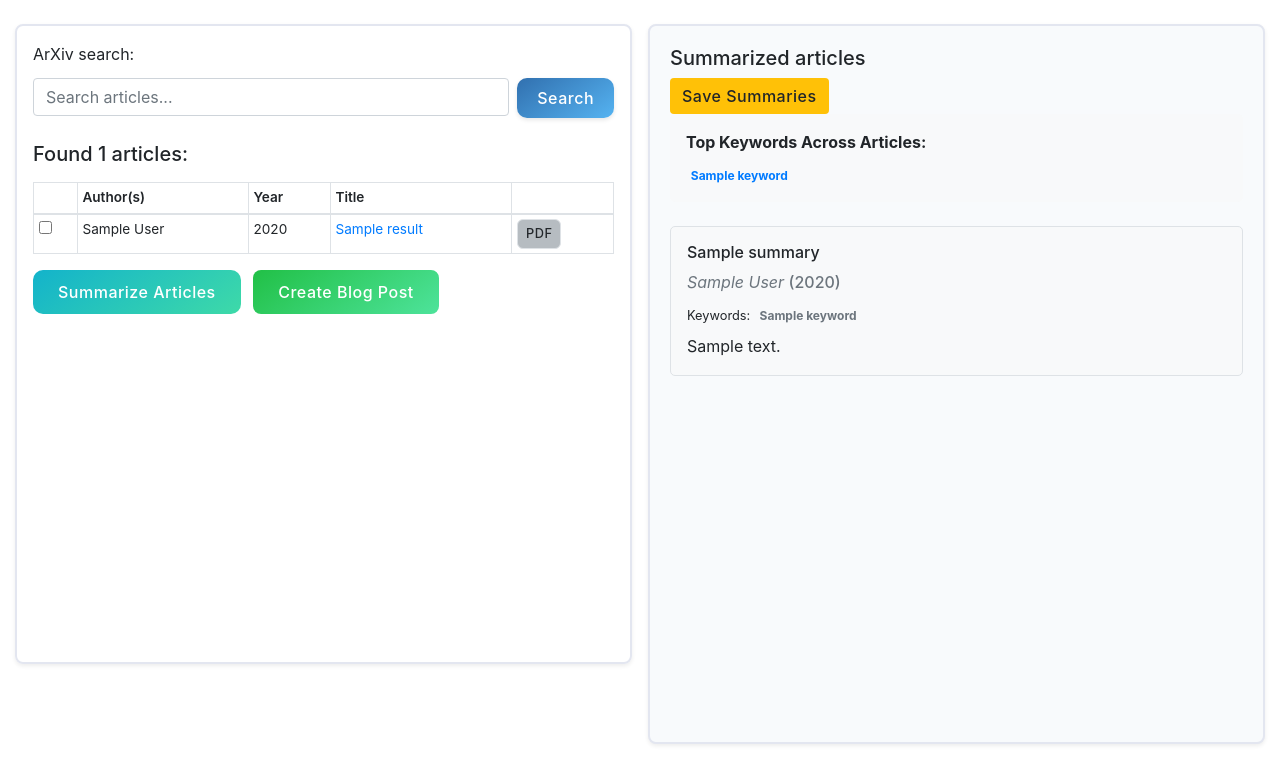
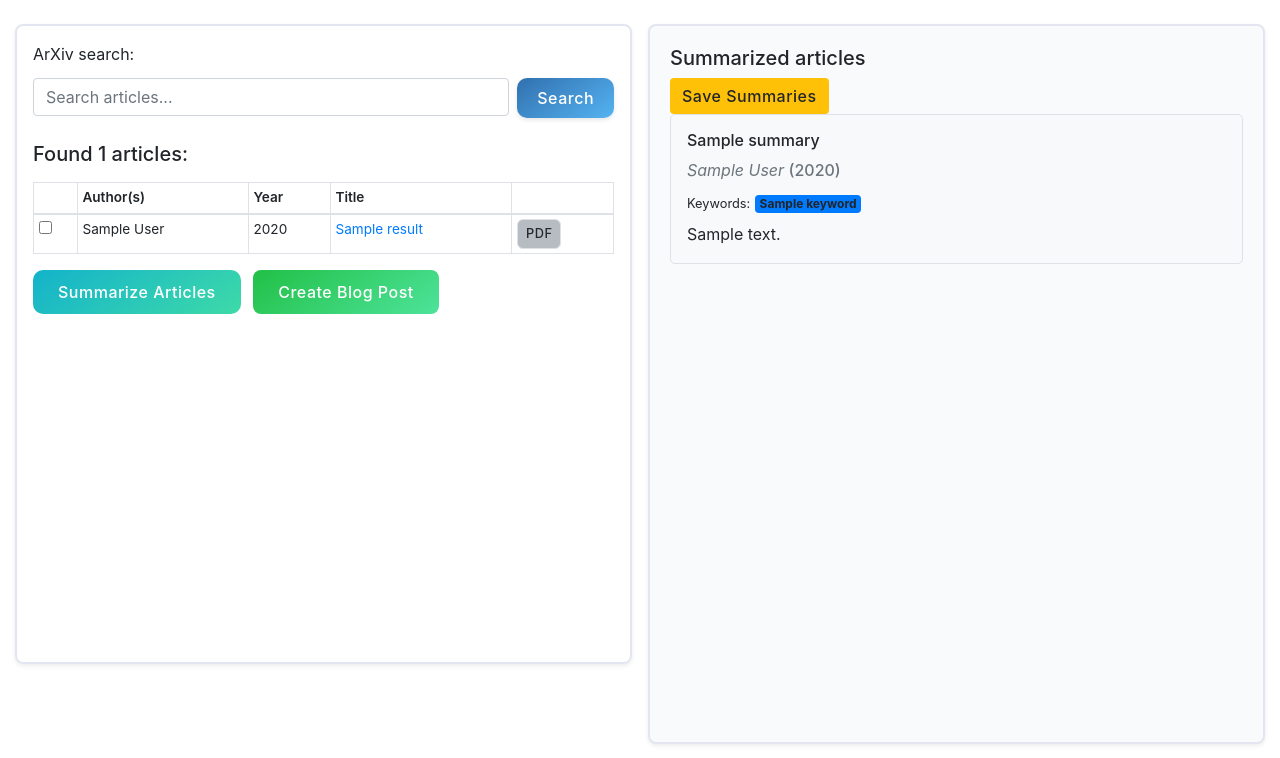
Before and after one commit to ruokokoski/AI-research-assistant, a Flask app: template src/templates/index.html in a window 1280 px wide. Shown: the part 42-800 px from the top of the page. Run offline with Flask 3, Linux system fonts and the light colour scheme; the template is opened without the code that fills it: most values are stand-ins (such as "Sample title", 1, 10 or a date in 2020); some libraries are stand-ins or nearby versions.

Commit message:
Remove top keywords

```diff
--- a/src/app.py
+++ b/src/app.py
@@ -59,7 +59,7 @@ def process_marked():
     try:
         if action == "summarize":
             summaries = []
-            all_keywords = []
+            #all_keywords = []
             for url in valid_urls:
                 article = article_map.get(url)
                 if not article:
@@ -74,8 +74,8 @@ def process_marked():
                     "content": summary['summary'],
                     "keywords": summary['keywords']
                 })
-                all_keywords.extend(summary['keywords'])
-            top_keywords = [kw for kw, _ in Counter(all_keywords).most_common(5)]
+                #all_keywords.extend(summary['keywords'])
+            #top_keywords = [kw for kw, _ in Counter(all_keywords).most_common(5)]
             summary_id = str(uuid4())
             SUMMARY_STORE[summary_id] = summaries
             session['summary_id'] = summary_id
@@ -83,7 +83,8 @@ def process_marked():
             return render_template("index.html",
                                 results=search_results,
                                 summarized_content=summaries,
-                                top_keywords=top_keywords)
+                                #top_keywords=top_keywords
+                                )
 
         elif action == "blog":
             # Implement blog post generation logic here
--- a/src/templates/index.html
+++ b/src/templates/index.html
@@ -88,17 +88,6 @@ Home
                     </button>
                 </form>
 
-                {% if top_keywords %}
-                <div class="top-keywords mb-4 p-3" style="background-color: #f8f9fa; border-radius: 5px;">
-                    <strong>Top Keywords Across Articles:</strong>
-                    <div class="keyword-badges mt-2">
-                        {% for keyword in top_keywords %}
-                        <span class="badge bg-primary-subtle text-primary me-1">{{ keyword }}</span>
-                        {% endfor %}
-                    </div>
-                </div>
-                {% endif %}
-
                 <div class="summary-content">
                     {% for summary in summarized_content %}
                     <div class="article-summary mb-4 p-3" style="border: 1px solid #dee2e6; border-radius: 5px;">
@@ -110,7 +99,7 @@ Home
                         <div class="keywords mb-2">
                             <small>Keywords:</small>
                             {% for keyword in summary.keywords %}
-                            <span class="badge bg-secondary-subtle text-secondary me-1">{{ keyword }}</span>
+                            <span class="badge bg-primary me-1">{{ keyword }}</span>
                             {% endfor %}
                         </div>
                         <div class="summary-text">
```
Also changed, not shown: src/services/summarizer.py (+4 -7 lines).
